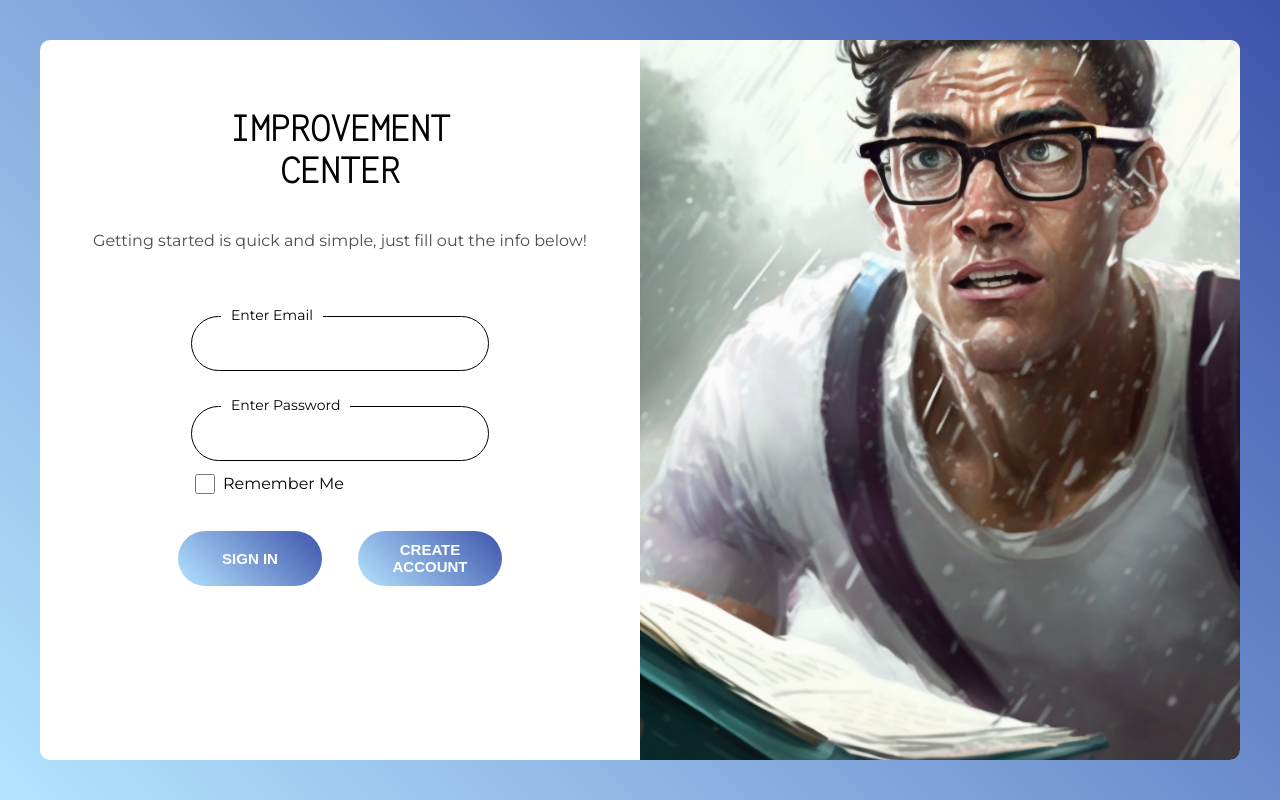
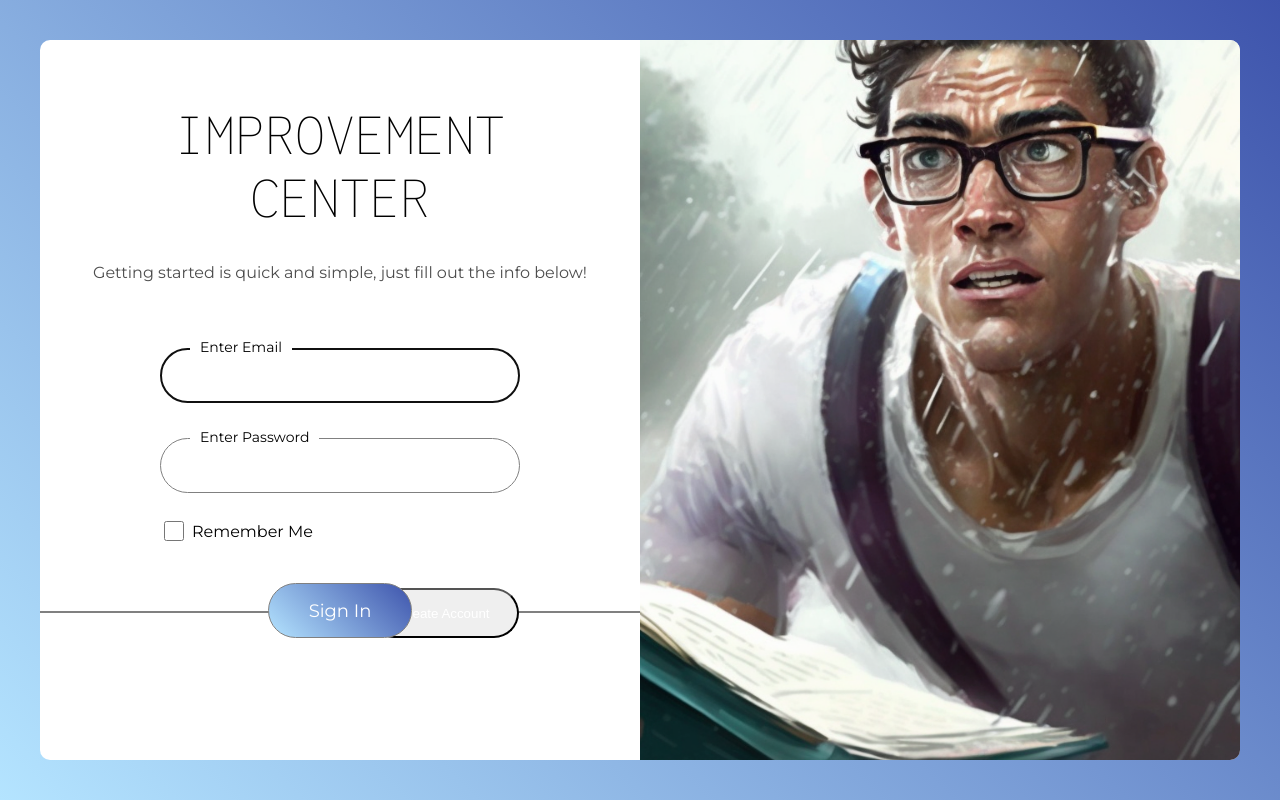
Before and after one commit to m1ckeyyy/login-app-UI, a React (Vite) app in the folder client/: page /login in a window 1280 px wide. Built offline with nearby package versions, Linux system fonts and the light colour scheme.

Commit message:
login styling

```diff
--- a/client/src/App.jsx
+++ b/client/src/App.jsx
@@ -9,7 +9,7 @@ import Login from "./pages/Login";
 import { Route, Routes } from "react-router-dom";
 
 import "./App.css";
-
+// on launch hacker animation every 7s
 function App() {
   return (
     <>
--- a/client/src/pages/Login.jsx
+++ b/client/src/pages/Login.jsx
@@ -1,15 +1,9 @@
 import "./styles/Login.scss";
+import { useState, useEffect } from "react";
+import { Link } from "react-router-dom";
+
 export default function Login() {
-  let canClick = true;
-
   const hoverEffect = (event) => {
-    // if (!canClick) return;
-
-    // canClick = false;
-    // setTimeout(() => {
-    //   canClick = true;
-    // }, 1000);
-
     const letters = "ABCDEFGHIJKLMNOPQRSTWVUXYZ";
     let iterations = 0;
 
@@ -28,6 +22,7 @@ export default function Login() {
       iterations += 1 / 3;
     }, 30);
   };
+
   return (
     <div className="container">
       <div className="login-left">
@@ -39,6 +34,7 @@ export default function Login() {
           >
             IMPROVEMENT
           </h1>
+
           <h1 data-value="CENTER" className="center" onMouseOver={hoverEffect}>
             CENTER
           </h1>
@@ -50,24 +46,27 @@ export default function Login() {
           <div className="login-form-content">
             <div className="form-item">
               <label>Enter Email</label>
-              <input type="text" id="email" />
+              <input type="text" id="email" autoFocus />
             </div>
             <div className="form-item password">
               <label>Enter Password</label>
               <input type="password" id="password" />
               <div className="checkbox">
                 <input type="checkbox" id="rememberMeCheckbox" />
-                <label className="checkboxLabel">Remember Me</label>
+                <label htmlFor="rememberMeCheckbox" className="checkboxLabel">
+                  Remember Me
+                </label>
               </div>
             </div>
             <div className="buttons">
+              <div className="line"></div>
               <button type="submit" className="submit-btn">
                 Sign In
               </button>
               <button className="create-account-btn">
-                <a className="create-account-href" href="/register">
+                <Link to="/register" className="create-account-href">
                   Create Account
-                </a>
+                </Link>
               </button>
             </div>
           </div>
--- a/client/src/pages/styles/Login.scss
+++ b/client/src/pages/styles/Login.scss
@@ -30,8 +30,7 @@ body {
   flex-direction: column;
   align-items: center;
   justify-content: center;
-  padding-left: 50px;
-  padding-right: 50px;
+  padding: 0 50px 60px 50px;
   background-color: white;
 }
 .login-right {
@@ -45,25 +44,22 @@ body {
   }
 }
 .login-header {
-  display: flex;
-  position: relative;
   margin-bottom: 50px;
   text-align: center;
   justify-content: center;
 
   .improvement {
+    font-weight: normal;
+    margin: 0;
     font-family: $inconsolata;
-    font-size: 40px;
-    margin-bottom: 10px;
-    position: absolute;
-    bottom: 107px;
+    font-size: 60px;
   }
   .center {
+    font-weight: normal;
+    margin: 0;
+    margin-bottom: 35px;
     font-family: $inconsolata;
-    font-size: 40px;
-    margin-bottom: 10px;
-    position: absolute;
-    bottom: 65px;
+    font-size: 60px;
   }
   p {
     opacity: 0.7;
@@ -71,16 +67,6 @@ body {
 }
 .login-form {
   width: 450px;
-  // &-content {
-  //   display: flex;
-  //   flex-direction: column;
-  //   gap: 35px;
-  // }
-  &-footer {
-    display: flex;
-    gap: 30px;
-    margin-top: 70px;
-  }
 }
 .checkboxLabel,
 #rememberMeCheckbox {
@@ -95,9 +81,12 @@ body {
   transform: translate(30px, -10px);
   font-size: 14px;
 }
+.form-item {
+  width: 80%;
+}
 input[type="text"],
 input[type="password"] {
-  border: 1px solid black;
+  border: 1px solid gray;
   height: 55px;
   padding: 0 2rem;
   width: 100%;
@@ -105,6 +94,10 @@ input[type="password"] {
   font-size: 18px;
   border-radius: 100px;
   letter-spacing: 0.7px;
+  transition: border 0.1s linear;
+  &:hover {
+    border: 1px solid $secondary-color;
+  }
 }
 input[type="password"] {
   letter-spacing: 3px;
@@ -123,22 +116,23 @@ input[type="checkbox"] {
   align-items: center;
 }
 .buttons {
+  position: relative;
+  margin-top: 20px;
   width: 80%;
   display: flex;
-  justify-content: space-around;
+  justify-content: space-evenly;
 }
 .submit-btn {
-  font-weight: bold;
+  font-family: $montserrat;
   position: relative;
   background-image: linear-gradient(45deg, $primary-color, $secondary-color);
   z-index: 1;
-  border: none;
+  border: 1px solid gray;
   color: white;
   padding: 1rem;
   border-radius: 100px;
   text-align: center;
-  text-transform: uppercase;
-  font-size: 15px;
+  font-size: 18px;
   height: 55px;
   cursor: pointer;
   width: 40%;
@@ -151,7 +145,7 @@ input[type="checkbox"] {
     right: 0;
     bottom: 0;
     left: 0;
-    background-image: linear-gradient(20deg, $secondary-color, $primary-color);
+    background-image: linear-gradient(20deg, black, $primary-color);
     z-index: -1;
     transition: opacity 0.5s linear;
     opacity: 0;
@@ -161,44 +155,69 @@ input[type="checkbox"] {
   }
 }
 .create-account-btn {
-  font-weight: bold;
+  border-radius: 30px;
+  position: absolute;
+  width: 150px;
+  height: 50px;
+  bottom: 0;
+  right: 1px;
+}
 
-  display: flex;
-  align-items: center;
-  text-decoration: none;
-  position: relative;
-  background-image: linear-gradient(45deg, $primary-color, $secondary-color);
-  z-index: 1;
-  border: none;
-  color: white;
-  padding: 1rem;
-  border-radius: 100px;
-  text-transform: uppercase;
-  font-size: 15px;
-  height: 55px;
-  cursor: pointer;
-  width: 40%;
-  margin-top: 35px;
-  &::before {
-    border-radius: 100px;
-    position: absolute;
-    content: "";
-    top: 0;
-    right: 0;
-    bottom: 0;
-    left: 0;
-    background-image: linear-gradient(20deg, $secondary-color, $primary-color);
-    z-index: -1;
-    transition: opacity 0.5s linear;
-    opacity: 0;
-  }
-  &:hover::before {
-    opacity: 1;
-  }
-}
+// .create-account-btn {
+//   font-family: $montserrat;
+//   display: flex;
+//   align-items: center;
+//   text-decoration: none;
+//   position: relative;
+//   background-image: linear-gradient(45deg, $primary-color, $secondary-color);
+//   z-index: 1;
+//   border: 1px solid gray;
+//   color: black;
+//   padding: 1rem;
+//   border-radius: 100px;
+//   font-size: 18px;
+//   height: 55px;
+//   cursor: pointer;
+//   width: 40%;
+//   margin-top: 35px;
+//   box-shadow: 0 3px 20px 0 rgba(0, 0, 0, 0.16);
+//   &::before {
+//     border-radius: 100px;
+//     position: absolute;
+//     content: "";
+//     top: 0;
+//     right: 0;
+//     bottom: 0;
+//     left: 0;
+//     background-image: linear-gradient(20deg, black, $primary-color);
+//     z-index: -1;
+//     transition: opacity 0.5s linear;
+//     opacity: 0;
+//   }
+//   &:hover::before {
+//     opacity: 1;
+//   }
+// }
 .create-account-href {
   text-decoration: none;
   color: white;
+}
+.line {
+  position: absolute;
+  border: 0.5px solid gray;
+  height: 0px;
+  bottom: 25px;
+  width: 300%;
+}
+.password {
+  position: relative;
+}
+.checkbox {
+  display: flex;
+  gap: 5px;
+  align-items: center;
+  position: absolute;
+  top: 80px;
 }
 @media (max-width: 791px) {
   .container {
@@ -217,15 +236,11 @@ input[type="checkbox"] {
     align-items: center;
   }
 }
-.password {
-  position: relative;
-}
-.checkbox {
-  display: flex;
-  gap: 5px;
-  align-items: center;
-  position: absolute;
-  top: 65px;
+@media (max-width: 438px) {
+  body {
+    padding: 0;
+    background: white;
+  }
 }
 img {
   // display: none;
```
